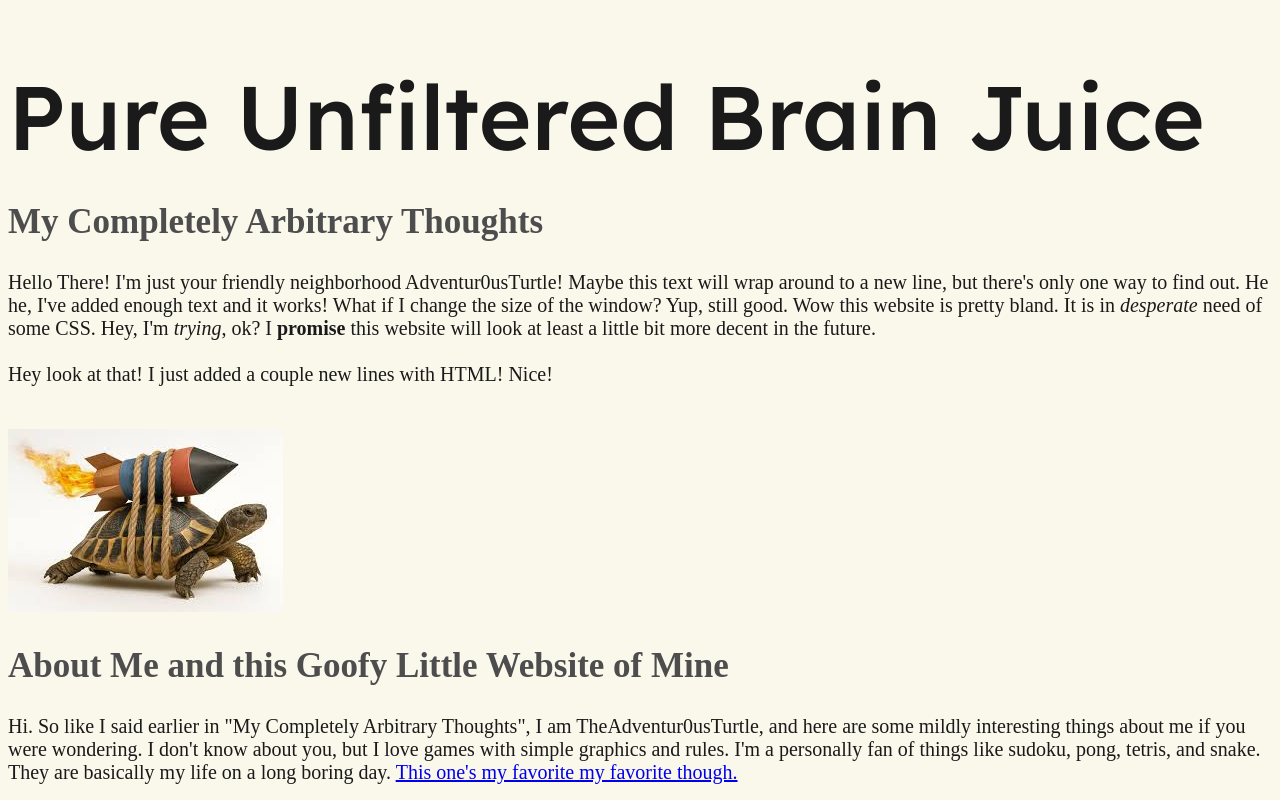
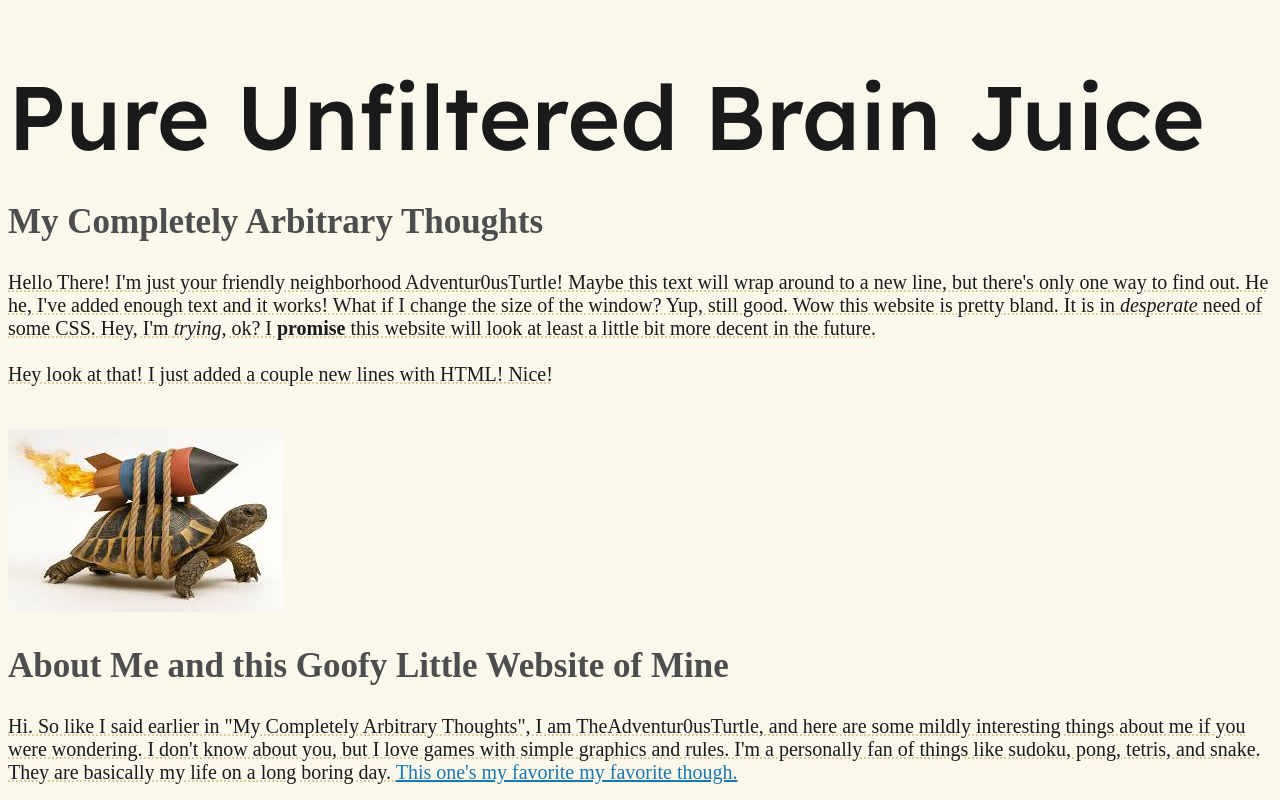
Before and after one commit to TheAdventur0usTurtle/TheAdventur0usTurtle.github.io, a plain HTML site: page index.html in a window 1280 px wide. Shown: the top 800 px of the page. Drawn offline with Linux system fonts and the light colour scheme; a web font is replaced by a local one.

Commit message:
Adds text decoration and changes some more text properties

```diff
--- a/style.css
+++ b/style.css
@@ -60,6 +60,15 @@ html {
 --accent-950: #040f16;
 }
 
+p, li {
+ text-decoration: underline dotted #dbcca0;
+}
+
+a {
+    color: var(--accent-600);
+    text-decoration-skip-ink: auto;
+}
+
 body {
     color: var(--text-900);
     font-family: "Tirra";
```
